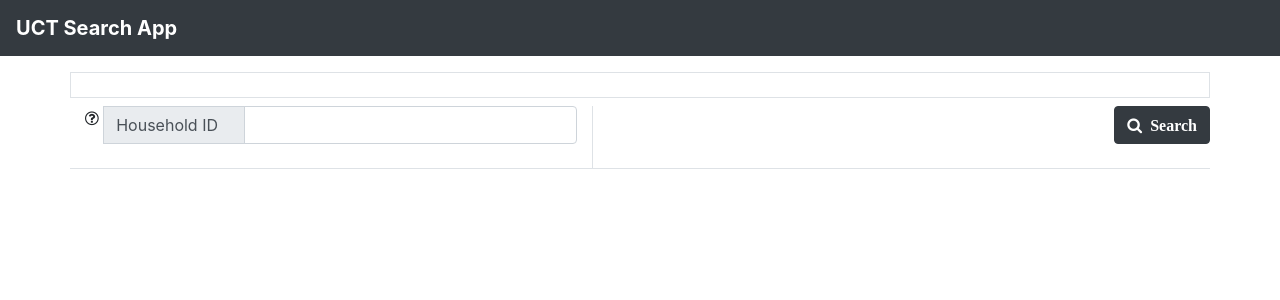
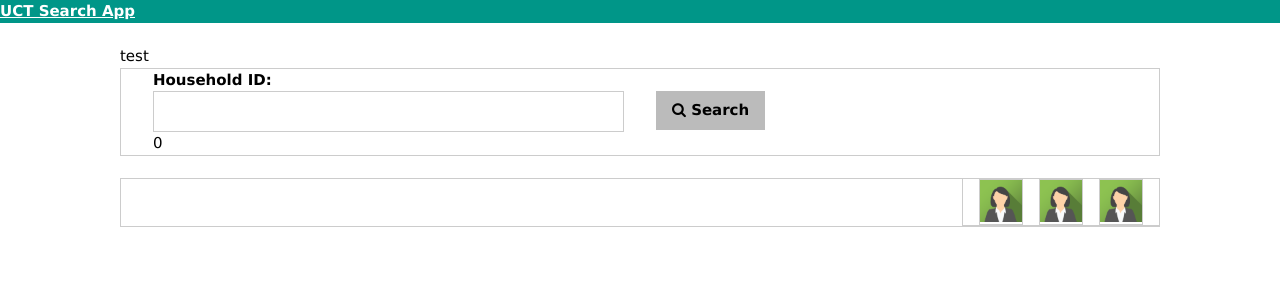
Before and after one commit to educateddropout/sapp, a PHP site: page /search.view.php in a window 1280 px wide. Shown: the top 300 px of the page. Run offline with PHP 8.4, Linux system fonts and the light colour scheme.

Commit message:
Change css library to w3school, All is well just fix some ui

```diff
--- a/Angular/search.js
+++ b/Angular/search.js
@@ -13,6 +13,9 @@
 			this.resultMessage = "";
 			this.wrongAnswer = 0;
 			this.correctAnswer = 0;
+			this.ctr = 0;
+			this.panelColor = "w3-light-grey";
+			this.image = ['images/img_avatar4.png','images/img_avatar4.png','images/img_avatar4.png'];
 
 			this.submitSearch = function(){
 
@@ -51,16 +54,34 @@
 				}
         	};
 
-        	this.submitAns = function(userAnswer, dbAnswer, ansctr){
+        	this.submitAns = function(userAnswer, dbAnswer){
 
+
+
+        		sc.panelColor = "w3-green";
         		alert(userAnswer + "test" + dbAnswer);
+        		sc.panelColor = "w3-light-grey";
+        		sc.ctr++;
+
         		if(userAnswer == dbAnswer){
-        			return 1;
+        			sc.image[sc.ctr-1] = "images/tamato.png";
+        			sc.correctAnswer++;
 
         		}
         		else{
-        			return 0;
+        			sc.image[sc.ctr-1] = "images/malito.png";
+        			sc.wrongAnswer++;
+
         		}
+
+        		if(sc.wrongAnswer>=2){
+        			alert("your out");
+        		}
+        		else if(sc.correctAnswer >= 2){
+        			alert("your in");
+        		}
+
+
         	}
 
 
--- a/search.view.php
+++ b/search.view.php
@@ -10,96 +10,81 @@
 	<title>Search App Home Page</title>
 	<meta name="viewport" content="width=device-width, initial-scale=1">
 	<meta charset="UTF-8">
+	<link rel="stylesheet" href="lib/css/v4/w3.css">
+	<script type="text/javascript"  src="lib/js/jquery-3.3.1.slim.min.js" ></script>
 	<link rel="stylesheet" href="lib/css/font-awesome-4.7.0/css/font-awesome.min.css">
-	<link rel="stylesheet" href="lib/bootstrap-v4.0.0/dist/css/bootstrap.min.css" >
-	<script type="text/javascript"  src="lib/bootstrap-v4.0.0/dist/js/bootstrap.min.js" ></script>
-	<script type="text/javascript"  src="lib/js/jquery-3.3.1.slim.min.js" ></script>
-	<script type="text/javascript"  src="lib/js/popper.min.js" ></script>
-	<link rel="stylesheet" href="lib/css/font-awesome-4.7.0/css/font-awesome.min.css">
-
 	<script src="lib/js/angular.min.js"></script>
 	<script type="text/javascript" src="Angular/search.js"></script>
 </head>
 <body ng-app="search">
-	<header>
-		<nav class="navbar navbar-expand-md navbar-dark fixed-top bg-dark">
-			<div class=" d-flex justify-content-between">
-				<a class="navbar-brand d-flex align-items-center" href=#><strong>UCT Search App</strong></a>
+	<header class="w3-teal">
+
+		<a class="" href=#><strong>UCT Search App</strong></a>
+	</header>
+	<br>
+	<main role="main" class="w3-container" ng-controller="searchCtrl as sc">
+		<div class="w3-row">
+			<div class="w3-col l1">&nbsp</div>
+			<div class="w3-col l10 ">test
+				<div class="w3-row w3-container w3-border">
+					<div class="w3-half w3-container">
+						<label><strong>Household ID:</strong></label>
+						<input class="w3-input w3-border" type="text" ng-model="sc.household_id" maxlength="20">
+						{{sc.ctr}}
 					</div>
-		</nav>
-	</header>
-	<br><br><br>
-	<main role="main" class="container" ng-controller="searchCtrl as sc">
-		<div class="row mb-2 border text-danger">&nbsp{{sc.all_error_message}}</div>
+					<div class="w3-third w3-container">
+						<label>&nbsp<br></label>
+						<button class="w3-button w3-grey w3-ripple" ng-click="sc.submitSearch()"><i class="fa fa-search" aria-hidden="true"></i><strong>&nbspSearch</strong></button>
+					</div>
+				</div>
+				<br>
 
-		<div class="row border-bottom">
-			<div class="col border-right">
-
-					<div class="input-group">
-
-						<div class="input-group-prepend">
-
-							<span data-toggle="tooltip" data-placement="bottom" title="18 digit id provide in UCT ID in notification form"><i class="fa fa-question-circle-o" aria-hidden="true"></i></span>&nbsp
-							<span class="input-group-text" id="inputGroup-sizing-default">Household ID &nbsp&nbsp </span>
-
-						</div>
-
-						<input type="text" class="form-control" aria-label="Default" aria-describedby="inputGroup-sizing-default" ng-model="sc.household_id" maxlength="20">
-
-					</div>
-					<small class="text-danger">&nbsp{{sc.household_number_error_message}}</small>
-
-			</div>
-			<div class="col">
-
-				<div class="input-group mb-3">
+				<div class="w3-row w3-right">
+					<div class="w3-col w3-border">
+						<div class="w3-row-padding">
+							<div class="w3-col s4 "><div class="w3-border"><img ng-src="{{sc.image[0]}}" height="42" width="42"></div></div>
+							<div class="w3-col s4 "><div class="w3-border"><img ng-src="{{sc.image[1]}}" height="42" width="42"></div></div>
+							<div class="w3-col s4 "><div class="w3-border"><img ng-src="{{sc.image[2]}}" height="42" width="42"></div></div>
 
 
 
 						</div>
 					</div>
-
-			<div class="col-push">
-				<button type="button" class="btn btn-dark "><i class="fa fa-search" aria-hidden="true" ng-click="sc.submitSearch()">&nbsp <strong>Search</strong></i></button>
 				</div>
+				<div class="w3-row w3-border w3-container">
+					<div ng-repeat="rs in sc.results" ng-init="ansctr = 2">
+						<div ng-show="sc.ctr == $index">{{$index}}
+							<div class="w3-panel w3-leftbar " ng-class="sc.panelColor">
+								<h2><p class=""><strong>{{rs.question}}</strong>
+								</p></h2>
 
 							</div>
-
-
-
-		<div class="d-flex flex-row-reverse">
-			<div class="p-2 text-dark">{{sc.resultMessage}}</div>
-		</div>
-
-		<div ng-repeat="rs in sc.results">
-			<div class=" row border">
-				<h3><p class=""><strong>{{rs.question}}</strong>
-				</p></h3>
-			</div>
-			{{rs.answer}}
-			<div class="row" ng-init="ansctr = 2">
-				<div class="container">
-					<div class="row">
-						<div class="col border">
-							<span ng-show = "ansctr == 1" class="input-group-text p-3 mb-2 bg-success text-white rounded-circle"><i class="fa fa-check" aria-hidden="true"></i></span>
-							<span ng-show = "ansctr == 0" class="input-group-text p-3 mb-2 bg-danger text-white rounded-circle"><i class="fa fa-times" aria-hidden="true"></i></span>
-						</div>
-						<div class="col-11 border">
-							<div class="input-group mb-2">
-								<input type="text" class="form-control" ng-model="rs.userAnswer">
-								<div class="input-group-append">
-									<button ng-click="ansctr = sc.submitAns(rs.userAnswer, rs.answer)">Submit</button>{{ansctr}}
-								</div>
-
-							</div>
-						</div>
-					</div>
+							<div class="w3-row w3-border w3-container" >
+								<div class="w3-half">&nbsp</div>
+								<div class="w3-half">
+									<div class="w3-row">
+										<div class='w3-col s8 w3-container'><input ng-model="rs.userAnswer" class="w3-input w3-border" type="text"></div>
+										<div class='w3-col s4 w3-container'>
+											<button class="w3-btn w3-border" ng-click="ansctr = sc.submitAns(rs.userAnswer, rs.answer)">Submit</button>{{ansctr}}
 										</div>
 
 
 									</div>
 
 								</div>
+							</div>
+
+							{{rs.answer}}
+						</div>
+
+					</div>
+				</div>
+
+			</div>
+			<div class="w3-col l1">&nbsp</div>
+		</div>
+
+
 
 	</main>
 </body>
```
Also changed, not shown: images/malito.png (added), images/tamato.png (added). Lines whose indentation alone changed are shown as unchanged.
